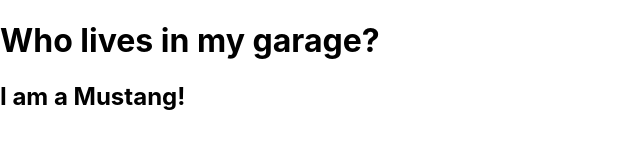
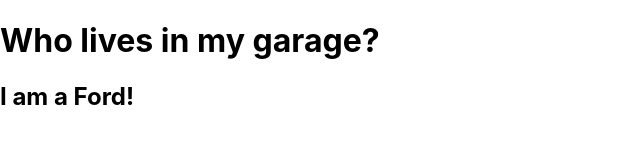
Before and after one commit to maribelcuales/React-Review-Project, a React (Create React App) app: page / in a window 1280 px wide. Shown: the top 161 px of the page, without its empty margins (0-640 px from the left). Built offline with nearby package versions, Linux system fonts and the light colour scheme.

Commit message:
Render CarName component to the root element.

```diff
--- a/src/index.js
+++ b/src/index.js
@@ -2,11 +2,11 @@
 import ReactDOM from 'react-dom';
 import './index.css';
 // import App from './App';
-import Garage from './Garage';
+import CarName from './CarName';
 
 ReactDOM.render(
   //<App />,
   //<Header favCol="yellow"/>,
-  <Garage />,
+  <CarName />,
   document.getElementById('root')
 );
```
